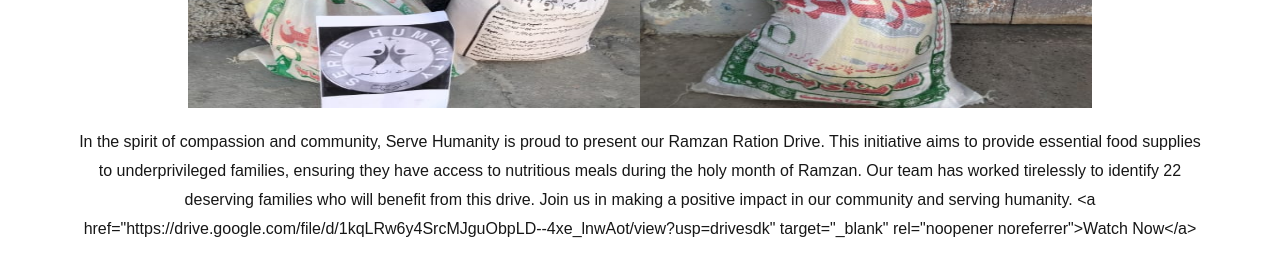
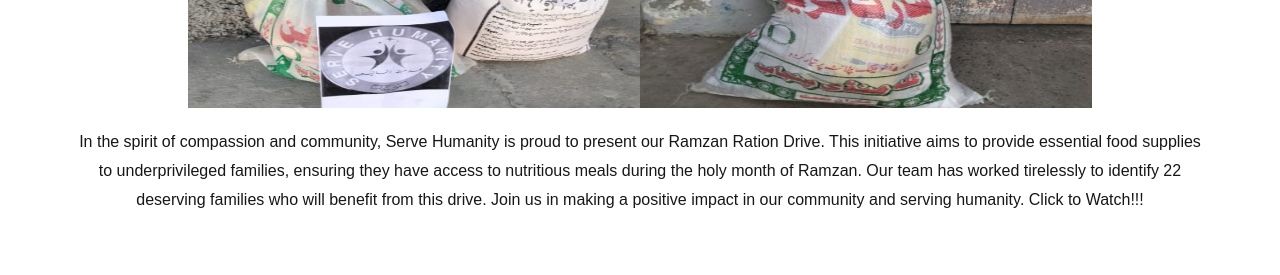
Before and after one commit to muhammadfarooq897123/serve-humanity, a Next.js app: page /projects in a window 1280 px wide. Shown: the part 1840-2115 px from the top of the page. Built offline with nearby package versions, Linux system fonts and the light colour scheme.

Commit message:
Update OurProjects.jsx

```diff
--- a/components/OurProjects.jsx
+++ b/components/OurProjects.jsx
@@ -15,7 +15,7 @@ export default function OurProjects() {
         },
         {
           'Title':'Ramzan Ration Drive',
-          'Description': 'In the spirit of compassion and community, Serve Humanity is proud to present our Ramzan Ration Drive. This initiative aims to provide essential food supplies to underprivileged families, ensuring they have access to nutritious meals during the holy month of Ramzan. Our team has worked tirelessly to identify 22 deserving families who will benefit from this drive. Join us in making a positive impact in our community and serving humanity. <a href="https://drive.google.com/file/d/1kqLRw6y4SrcMJguObpLD--4xe_lnwAot/view?usp=drivesdk" target="_blank" rel="noopener noreferrer">Watch Now</a>',
+          'Description': 'In the spirit of compassion and community, Serve Humanity is proud to present our Ramzan Ration Drive. This initiative aims to provide essential food supplies to underprivileged families, ensuring they have access to nutritious meals during the holy month of Ramzan. Our team has worked tirelessly to identify 22 deserving families who will benefit from this drive. Join us in making a positive impact in our community and serving humanity. <a href="https://drive.google.com/file/d/1kqLRw6y4SrcMJguObpLD--4xe_lnwAot/view?usp=drivesdk" target="_blank" rel="noopener noreferrer">Click to Watch!!! </a>',
           'StartDate':'02-03-2025',
           'EndDate':'15-03-2025',
           'image': Ration_Drive
@@ -31,7 +31,7 @@ export default function OurProjects() {
                 <h1>{project.Title}</h1>
                 <strong>{project.StartDate} to {project.EndDate}</strong>
                 <img src={project.image.src} alt="No associated image" />
-                <p>{project.Description}</p>
+                <p dangerouslySetInnerHTML={{ __html: project.Description }} />
 
             </div>
         })
```
